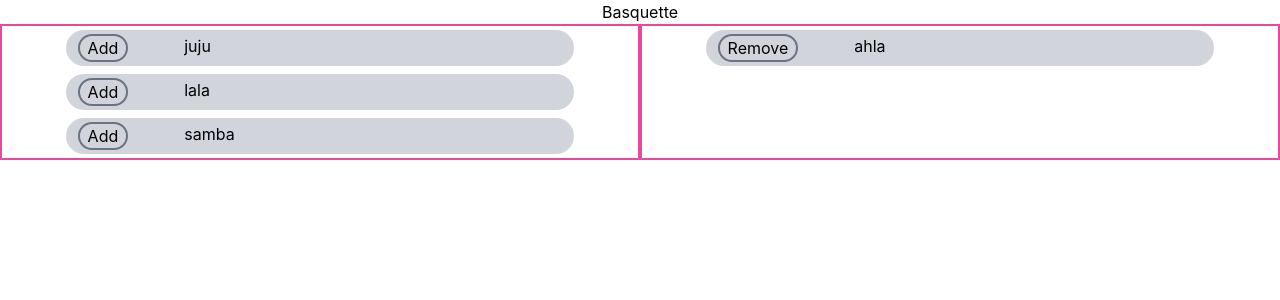
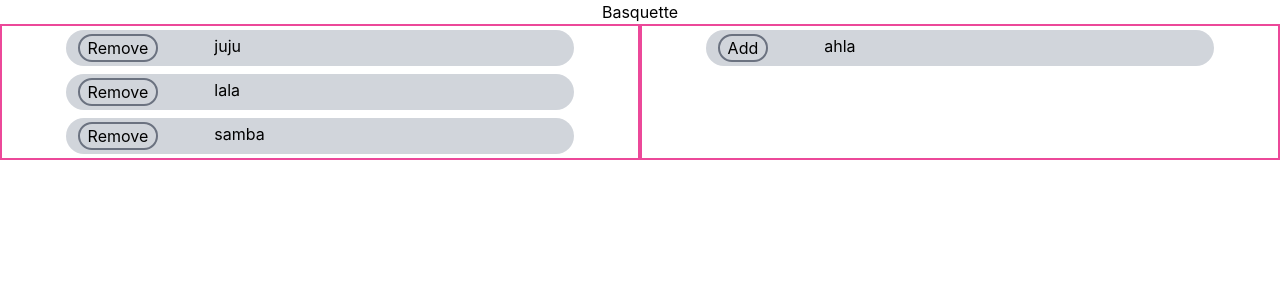
Before and after one commit to strauss02/basket, a React (Create React App) app in the folder basket/: page / in a window 1280 px wide. Shown: the top 300 px of the page. Built offline with nearby package versions, Linux system fonts and the light colour scheme.

Commit message:
distinguish components

```diff
--- a/basket/src/App.js
+++ b/basket/src/App.js
@@ -1,16 +1,15 @@
-import logo from './logo.svg'
 import Header from './components/Header'
 import './App.css'
-import ListItem from './components/ListItem'
-import List from './components/List'
+import BasketList from './components/BasketList'
+import StockList from './components/StockList'
 
 function App() {
   return (
     <div className="App">
       <Header />
       <div className="flex">
-        <List listRole={'stock'} items={['juju', 'lala', 'samba']} />
-        <List listRole={'basket'} items={['ahla']} />
+        <StockList items={['juju', 'lala', 'samba']} />
+        <BasketList items={['ahla']} />
       </div>
     </div>
   )
--- /dev/null
+++ b/basket/src/components/BasketList.js
@@ -0,0 +1,23 @@
+import React from 'react'
+import ListItem from './ListItem'
+import BasketListItem from './BasketListItem'
+
+class BasketList extends React.Component {
+  constructor(props) {
+    super(props)
+  }
+
+  render() {
+    const listItems = this.props.items.map((item, i) => (
+      <BasketListItem key={i} item={item} />
+    ))
+
+    return (
+      <div className="flex flex-col items-center border-2 border-pink-500 w-1/2 ">
+        {listItems}
+      </div>
+    )
+  }
+}
+
+export default BasketList
--- /dev/null
+++ b/basket/src/components/BasketListItem.js
@@ -0,0 +1,31 @@
+import React from 'react'
+
+import RemoveButton from './RemoveButton'
+import AddButton from './AddButton'
+
+class BasketListItem extends React.Component {
+  constructor(props) {
+    super(props)
+
+    this.incrementQuantity = this.incrementQuantity.bind(this)
+  }
+
+  incrementQuantity() {
+    this.setState({ quantity: this.state.quantity + 1 })
+    console.log(this.state.quantity)
+  }
+
+  render() {
+    // if listRole === 'stock' => button.type === add
+    // if listRole === 'basket' => button.type === remove
+    return (
+      <div className="flex justify-items-start bg-gray-300 rounded-3xl p-1 w-4/5 m-1">
+        <AddButton onClick={this.incrementQuantity} />
+
+        {this.props.item}
+      </div>
+    )
+  }
+}
+
+export default BasketListItem
--- a/basket/src/components/List.js
+++ b/basket/src/components/List.js
@@ -4,10 +4,15 @@ import ListItem from './ListItem'
 class List extends React.Component {
   constructor(props) {
     super(props)
+    this.addBasketListItem = this.addBasketListItem.bind(this)
+    this.prelistItems = this.props.items
   }
 
+  addBasketListItem(item) {
+    this.prelistItems.push(item)
+  }
   render() {
-    const listItems = this.props.items.map((item, i) => (
+    const listItems = this.prelistItems.map((item, i) => (
       <ListItem key={i} item={item} listRole={this.props.listRole} />
     ))
 
--- /dev/null
+++ b/basket/src/components/StockList.js
@@ -0,0 +1,23 @@
+import React from 'react'
+import ListItem from './ListItem'
+import StockListItem from './StockListItem'
+
+class StockList extends React.Component {
+  constructor(props) {
+    super(props)
+  }
+
+  render() {
+    const listItems = this.props.items.map((item, i) => (
+      <StockListItem key={i} item={item} />
+    ))
+
+    return (
+      <div className="flex flex-col items-center border-2 border-pink-500 w-1/2 ">
+        {listItems}
+      </div>
+    )
+  }
+}
+
+export default StockList
--- /dev/null
+++ b/basket/src/components/StockListItem.js
@@ -0,0 +1,37 @@
+import React from 'react'
+
+import RemoveButton from './RemoveButton'
+import AddButton from './AddButton'
+
+class StockListItem extends React.Component {
+  constructor(props) {
+    super(props)
+    this.state = {
+      quantity: 0,
+    }
+    this.decrementQuantity = this.decrementQuantity.bind(this)
+  }
+
+  decrementQuantity() {
+    this.setState({ quantity: this.state.quantity - 1 })
+    console.log(this.state.quantity)
+    console.log(this.props)
+  }
+
+  render() {
+    // if listRole === 'stock' => button.type === add
+    // if listRole === 'basket' => button.type === remove
+    return (
+      <div className="flex justify-items-start bg-gray-300 rounded-3xl p-1 w-4/5 m-1">
+        {this.props.listRole === 'stock' ? (
+          <AddButton onClick={this.incrementQuantity} />
+        ) : (
+          <RemoveButton onClick={this.decrementQuantity} />
+        )}
+        {this.props.item}
+      </div>
+    )
+  }
+}
+
+export default StockListItem
```
